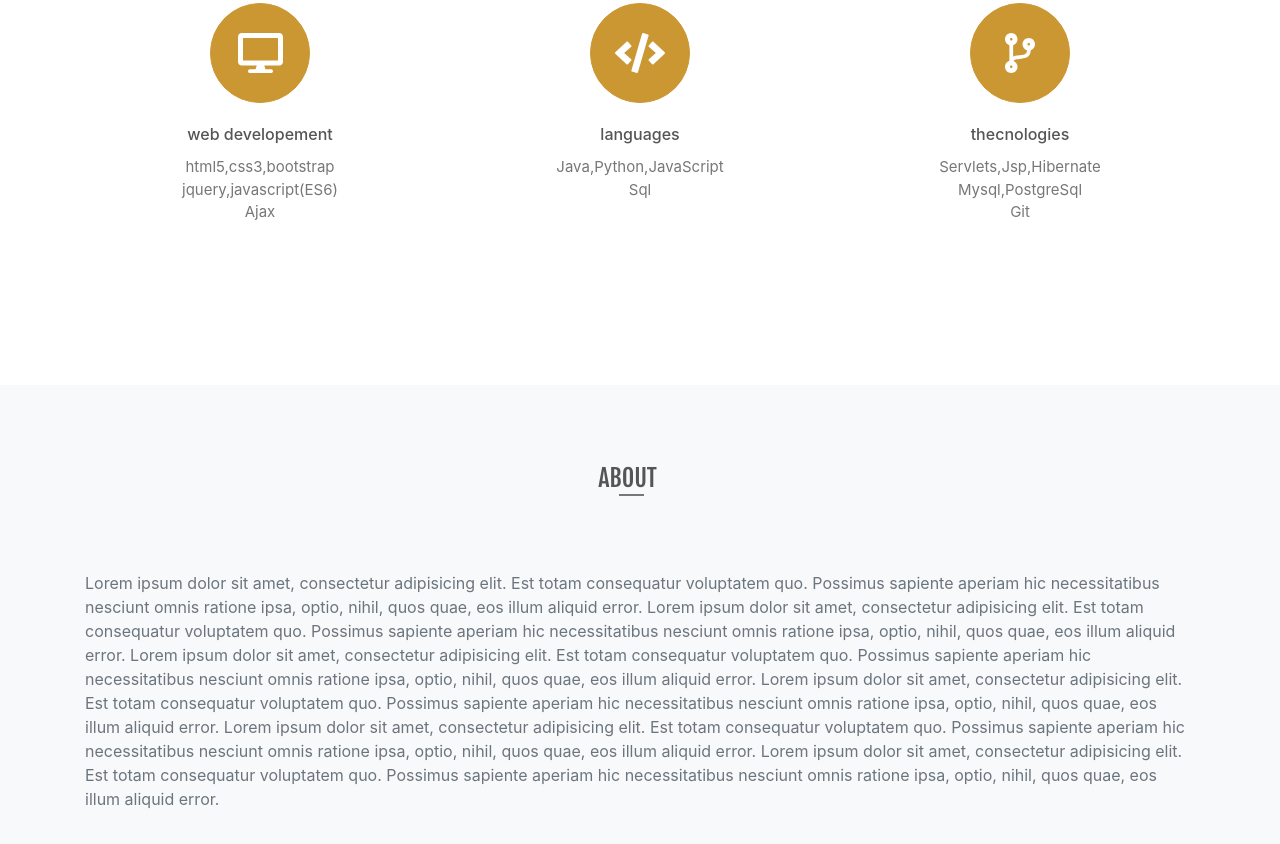
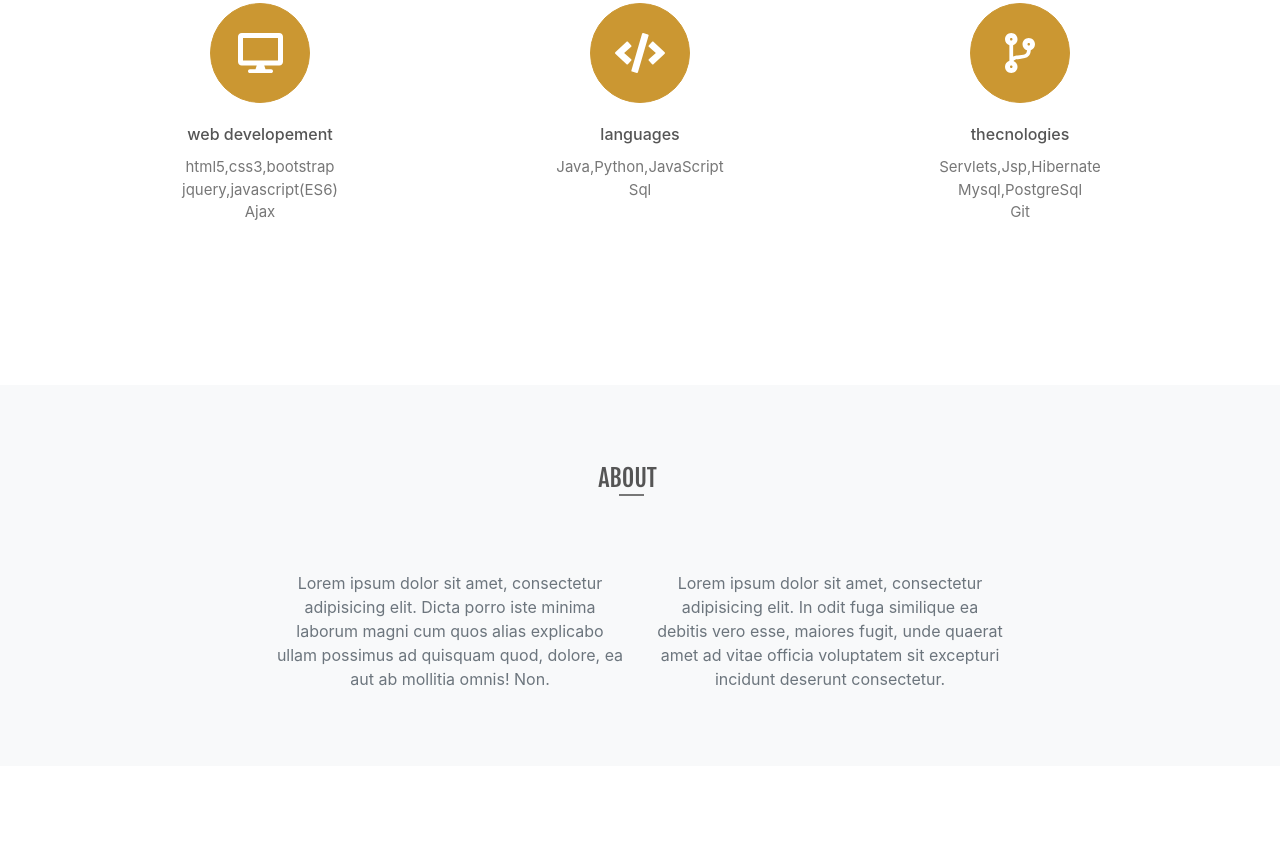
Before and after one commit to xpack94/portfolioUpdate, a plain HTML site: page index.html in a window 1280 px wide. Shown: the part 1053-1897 px from the top of the page. After the commit the page ends 1819 px from the top, so only its background shows below. Drawn offline with nearby package versions, Linux system fonts and the light colour scheme.

Commit message:
centering the about me text

```diff
--- a/index.css
+++ b/index.css
@@ -216,6 +216,10 @@ section.title > p::after{
 .about .about_text{
     color: #6c757d!important;
 }
+.about .row{
+    display: flex;
+    justify-content: center;
+}
 
 
 /*end of about me -------------------------------------*/
--- a/index.html
+++ b/index.html
@@ -111,12 +111,14 @@
        <p>About</p>
         <div class="about_container container">
            <div class="about_text">
-               Lorem ipsum dolor sit amet, consectetur adipisicing elit. Est totam consequatur voluptatem quo. Possimus sapiente aperiam hic necessitatibus nesciunt omnis ratione ipsa, optio, nihil, quos quae, eos illum aliquid error.
-               Lorem ipsum dolor sit amet, consectetur adipisicing elit. Est totam consequatur voluptatem quo. Possimus sapiente aperiam hic necessitatibus nesciunt omnis ratione ipsa, optio, nihil, quos quae, eos illum aliquid error.
-               Lorem ipsum dolor sit amet, consectetur adipisicing elit. Est totam consequatur voluptatem quo. Possimus sapiente aperiam hic necessitatibus nesciunt omnis ratione ipsa, optio, nihil, quos quae, eos illum aliquid error.
-               Lorem ipsum dolor sit amet, consectetur adipisicing elit. Est totam consequatur voluptatem quo. Possimus sapiente aperiam hic necessitatibus nesciunt omnis ratione ipsa, optio, nihil, quos quae, eos illum aliquid error.
-               Lorem ipsum dolor sit amet, consectetur adipisicing elit. Est totam consequatur voluptatem quo. Possimus sapiente aperiam hic necessitatibus nesciunt omnis ratione ipsa, optio, nihil, quos quae, eos illum aliquid error.
-               Lorem ipsum dolor sit amet, consectetur adipisicing elit. Est totam consequatur voluptatem quo. Possimus sapiente aperiam hic necessitatibus nesciunt omnis ratione ipsa, optio, nihil, quos quae, eos illum aliquid error.
+              <div class="row">
+                  <div class="col-lg-4 col-md-12 col-sm-12 col-xs-12">
+                      Lorem ipsum dolor sit amet, consectetur adipisicing elit. Dicta porro iste minima laborum magni cum quos alias explicabo ullam possimus ad quisquam quod, dolore, ea aut ab mollitia omnis! Non.
+                  </div>
+                  <div class="col-lg-4 col-md-12 col-sm-12 col-xs-12 ">
+                      Lorem ipsum dolor sit amet, consectetur adipisicing elit. In odit fuga similique ea debitis vero esse, maiores fugit, unde quaerat amet ad vitae officia voluptatem sit excepturi incidunt deserunt consectetur.
+                  </div>
+              </div>
            </div>
         </div>
 
```
